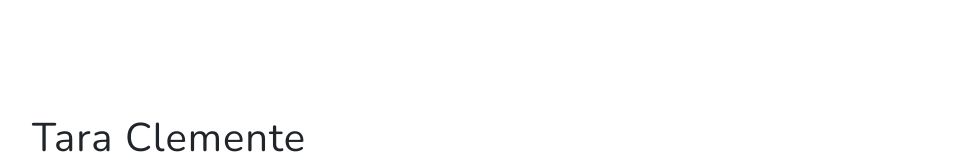
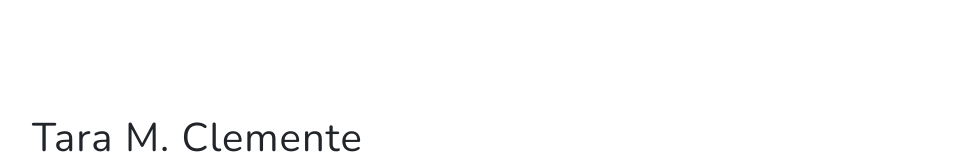
Before and after one commit to TaraClemente/taraclemente.github.io, a website: page resume/seaTime.html in a window 1280 px wide. Shown: the top 167 px of the page, without its empty margins (28-995 px from the left). Drawn offline with nearby package versions, Linux system fonts and the light colour scheme.

Commit message:
Updated Tara's name on sea time page

```diff
--- a/resume/seaTime.html
+++ b/resume/seaTime.html
@@ -63,7 +63,7 @@
 
         <div class="main-wrapper">
              <br>
-            <h1 class="name">Tara Clemente</h1>
+            <h1 class="name">Tara M. Clemente</h1>
                 <h3 class="tagline">HOT - SCOPE PROGRAM OPERATIONS MANAGER</h3>
 
             <section class="section experiences-section">
```
